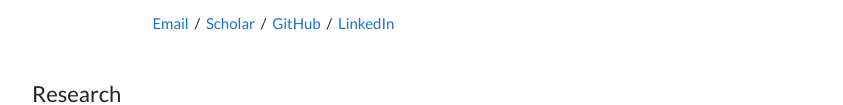
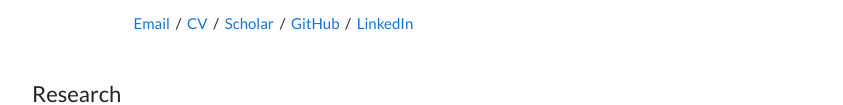
Before and after one commit to Ajeya02/Ajeya02.github.io, a plain HTML site: page index.html in a window 1280 px wide. Shown: the part 619-724 px from the top of the page, without its empty margins (218-1061 px from the left). Drawn offline with Linux system fonts and the light colour scheme.

Commit message:
Add CV link
Co-Authored-By: Claude Opus 5.5 (1M context) <noreply@anthropic.com>

```diff
--- a/index.html
+++ b/index.html
@@ -50,6 +50,7 @@
       </p>
       <p class="links">
         <a href="mailto:ajeya.mm@gmail.com">Email</a> &nbsp;/&nbsp;
+        <a href="Ajeya_Mandikal_CV.pdf">CV</a> &nbsp;/&nbsp;
         <a href="https://scholar.google.com/citations?user=-vTP7yEAAAAJ&amp;hl=en">Scholar</a> &nbsp;/&nbsp;
         <a href="https://github.com/Ajeya02">GitHub</a> &nbsp;/&nbsp;
         <a href="https://www.linkedin.com/in/ajeya-mandikal">LinkedIn</a>
```
Also changed, not shown: 2 other files.
